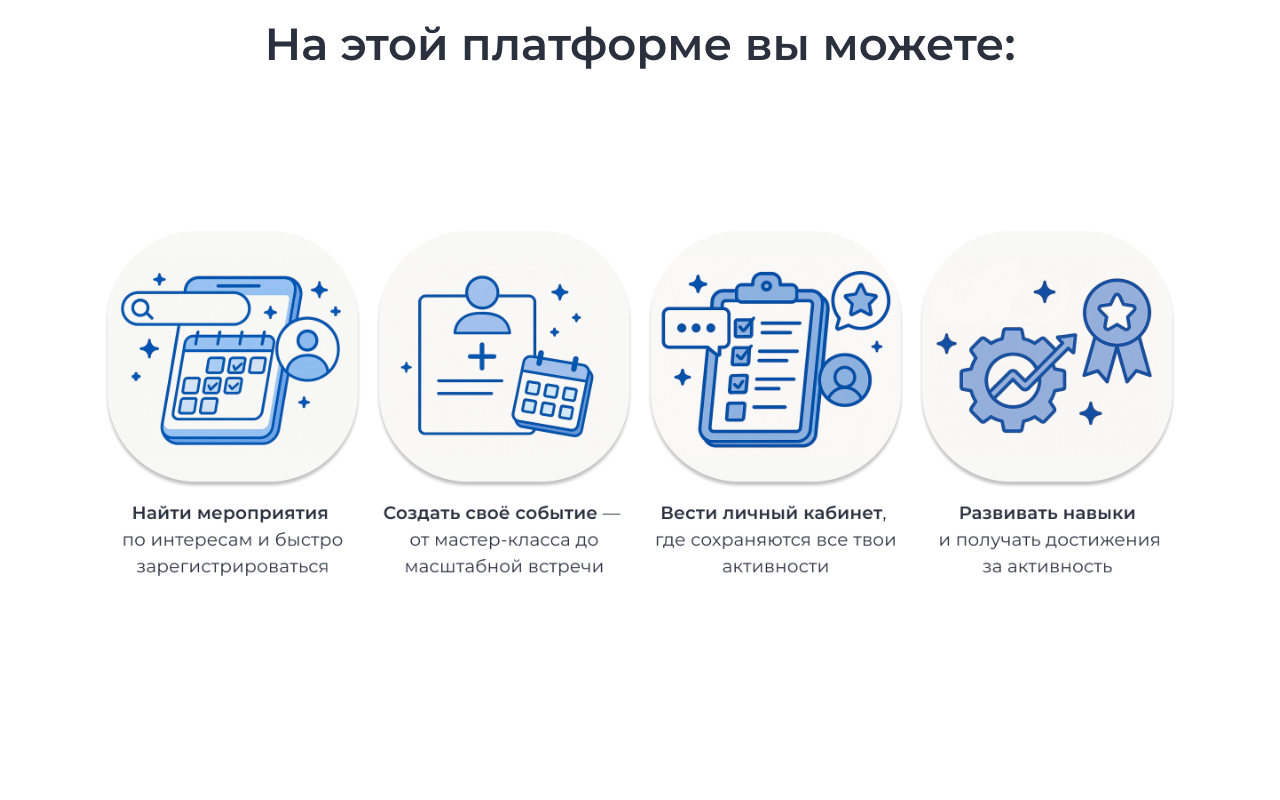
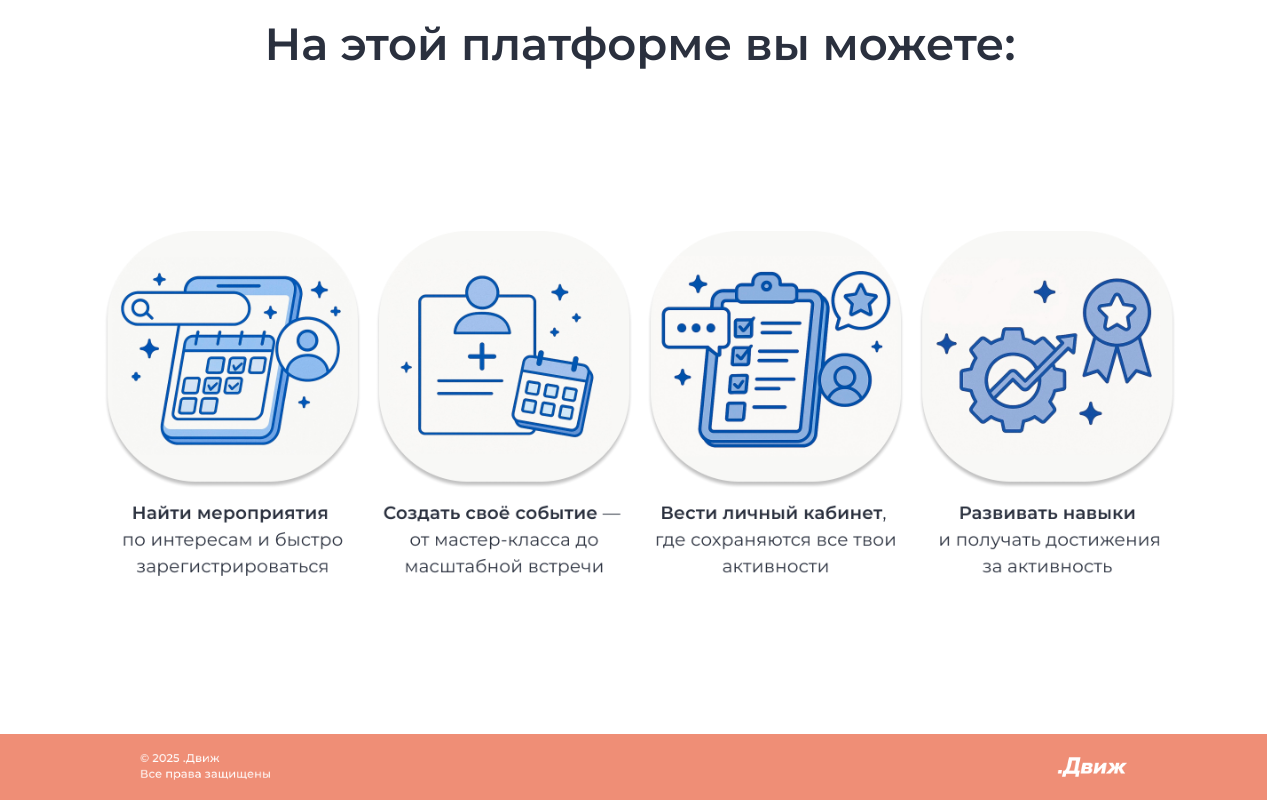
Before and after one commit to DvizhHSE/Dvizh-frontend, a React (Vite) app: page / in a window 1280 px wide. Shown: the part 866-1666 px from the top of the page. Before the commit the page ends 1600 px from the top, so only its background shows below. Built offline with nearby package versions, Linux system fonts and the light colour scheme.

Commit message:
feat: add footer

```diff
--- a/src/App.tsx
+++ b/src/App.tsx
@@ -5,6 +5,7 @@ import {Box} from "@mui/material";
 import { ThemeProviderWrapper } from "./context/ThemeContext";
 import Header from './components/Header';
 import CreateEventPage from './pages/CreateEventPage';
+import Footer from './components/Footer';
 
 const StartPage = lazy(() => import('./pages/StartPage'));
 const EventsPage = lazy(() => import('./pages/EventsPage'));
@@ -24,7 +25,7 @@ const PersonalAccount= lazy(() => import('./pages/PersonalAccount'));
 function Layout() {
   const location = useLocation();
   const isSpecialPage = location.pathname === "/" ||
-   location.pathname === "/enter" ||
+    location.pathname === "/enter" ||
     location.pathname === "/registration" ||
     location.pathname === "/forgot-password" ||
     location.pathname === "/phone-login" ||
@@ -34,6 +35,15 @@ function Layout() {
     location.pathname === "/password-updated" ||
     location.pathname === "/onboarding-form";
 
+  const isSpecialPage2 = location.pathname === "/onboarding-form" ||
+    location.pathname === "/enter" ||
+    location.pathname === "/registration" ||
+    location.pathname === "/forgot-password" ||
+    location.pathname === "/phone-login" ||
+    location.pathname === "/code-phone" ||
+    location.pathname === "/code-email" ||
+    location.pathname === "/new-password" ||
+    location.pathname === "/password-updated";
   return (
     <Box sx={{
       display: "flex",
@@ -64,6 +74,8 @@ function Layout() {
           </Routes>
         </Suspense>
       </Box>
+
+      {!isSpecialPage2 && <Footer />}
     </Box>
   );
 }
--- /dev/null
+++ b/src/components/Footer.tsx
@@ -0,0 +1,42 @@
+import { Grid, Typography, Box } from "@mui/material";
+import { styled } from '@mui/system';
+import { useTheme } from "@mui/material/styles";
+import logo from '../assets/images/logo_white.png';
+import text from '../assets/images/textForFooter.png'
+
+const Footer = () => {
+    const theme = useTheme();
+      return (
+        <Grid sx={{display: "flex",
+            justifyContent: "space-between",
+            alignItems: "center",
+            padding: theme.spacing(5, 35),
+            width: "99vw",
+            background: theme.palette.orange.three}} >
+                <Box sx={{display: "flex",
+                    maxWidth: "130px",
+                    width: "100%",
+                    "& img": {
+                        maxWidth: "100%",
+                        width: "100%",
+                        height: "auto",
+                    },
+                    }}>
+                        <img style ={{zIndex: 1}} src={text} alt="illustration1" />
+                    </Box>
+
+                <Box sx={{display: "flex",
+                    maxWidth: "70px",
+                    width: "100%",
+                    "& img": {
+                        maxWidth: "100%",
+                        width: "100%",
+                        height: "auto",
+                    },
+                    }}>
+                        <img style ={{zIndex: 1}} src={logo} alt="illustration2" />
+                    </Box>
+        </Grid>
+      );
+    };
+    export default Footer;
--- a/src/pages/StartPage.tsx
+++ b/src/pages/StartPage.tsx
@@ -145,7 +145,6 @@ const theme = useTheme();
             }}
         />
         </Grid>
-
     </Grid>
     </Box>
   );
```
Also changed, not shown: src/assets/images/logo_white.png (added), src/assets/images/textForFooter.png (added).
